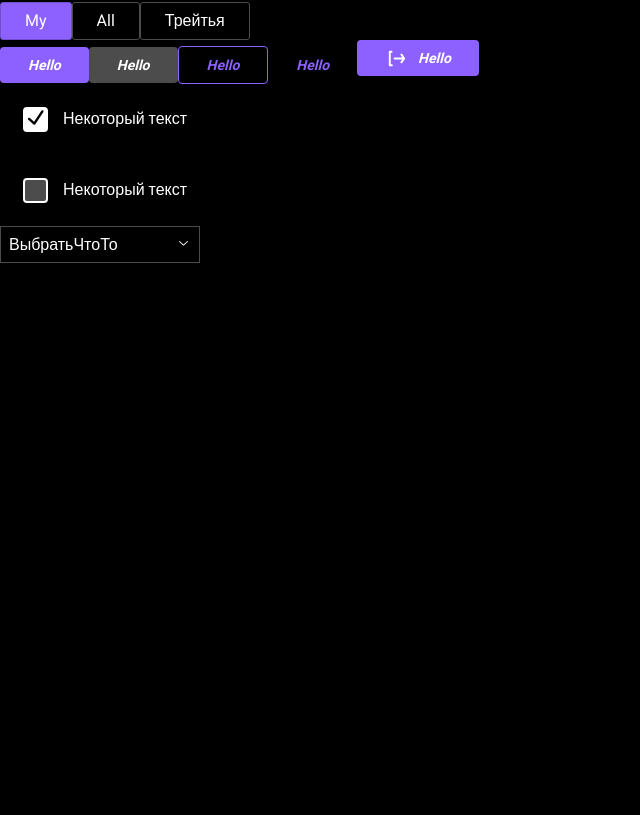
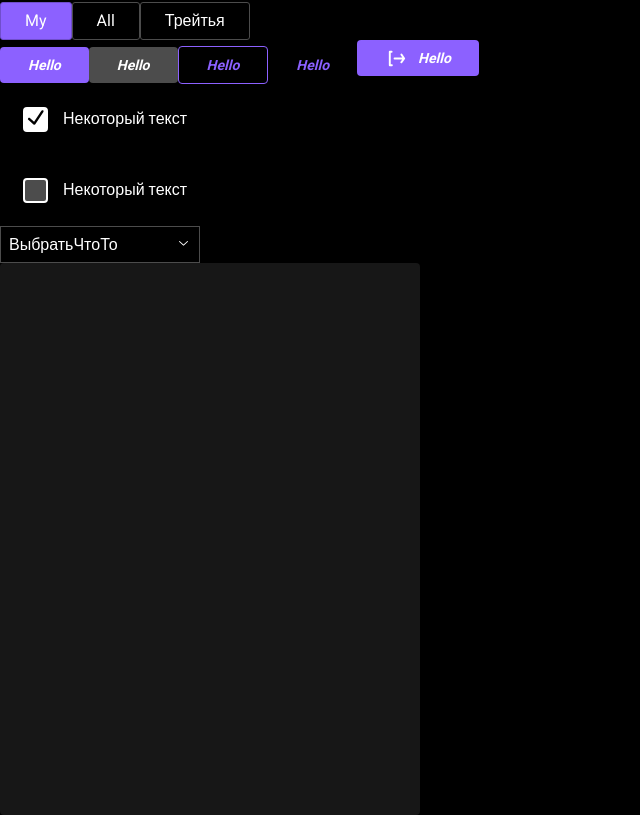
Before and after one commit to Pashkouski/Flashcards, a React (Vite) app: page / in a window 1280 px wide. Shown: the part 219-1034 px from the top of the page, without its empty margins (0-640 px from the left). Before the commit the page ends 800 px from the top, so only its background shows below. Built offline with nearby package versions, Linux system fonts and the light colour scheme; a web font is replaced by a local one.

Commit message:
CardComponent

```diff
--- a/src/App.tsx
+++ b/src/App.tsx
@@ -3,6 +3,7 @@ import { useState } from 'react'
 import { Logout } from './assets/icons/iconLogOut.tsx'
 import {
   Button,
+  CardComponent,
   CheckboxUniversal,
   itemTabType,
   SelectControl,
@@ -159,6 +160,9 @@ export function App() {
           stateSelectItems={stateSelectItems}
         />
       </div>
+      <div>
+        <CardComponent></CardComponent>
+      </div>
     </div>
   )
 }
--- /dev/null
+++ b/src/components/ui/cardComponent/cardComponent.module.scss
@@ -0,0 +1,6 @@
+.frame {
+  height: 552px;
+  width: 420px;
+  background: var(--color-dark-700);
+  border-radius: 4px;
+}
--- /dev/null
+++ b/src/components/ui/cardComponent/cardComponent.tsx
@@ -0,0 +1,14 @@
+import { ComponentPropsWithoutRef, ReactNode } from 'react'
+
+import st from './cardComponent.module.scss'
+
+type PropsType = {
+  children?: ReactNode
+} & ComponentPropsWithoutRef<'div'>
+export const CardComponent = ({ children, className, ...restProps }: PropsType) => {
+  return (
+    <div className={`${st.frame} ${className}`} {...restProps}>
+      {children}
+    </div>
+  )
+}
--- /dev/null
+++ b/src/components/ui/cardComponent/index.ts
@@ -0,0 +1 @@
+export * from './cardComponent'
--- a/src/components/ui/index.ts
+++ b/src/components/ui/index.ts
@@ -5,3 +5,4 @@ export * from './slider'
 export * from './tabPanel'
 export * from './checkbox'
 export * from './select'
+export * from './cardComponent'
```
Also changed, not shown: 1 other file (tests, documents, lock files or other folders).
